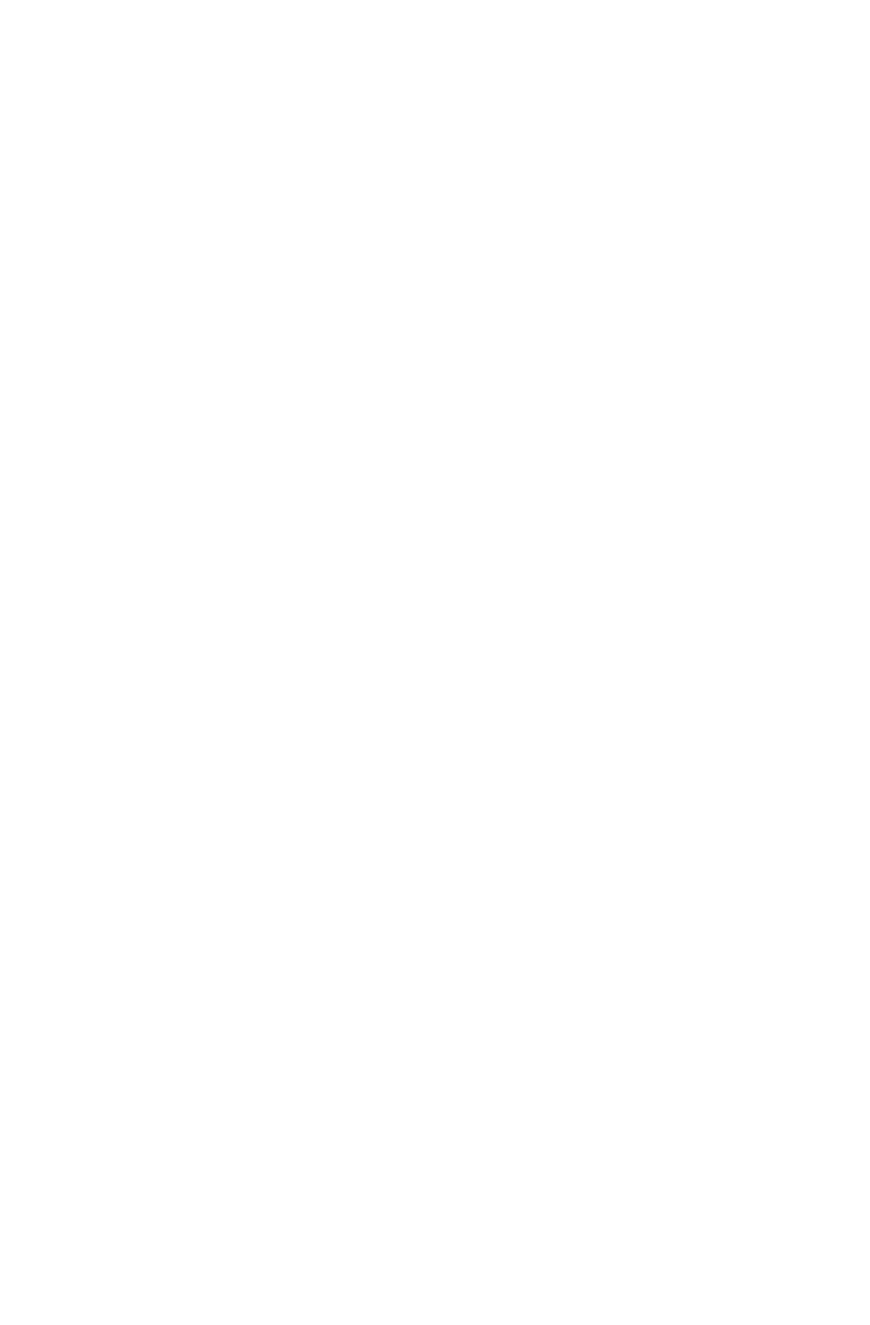
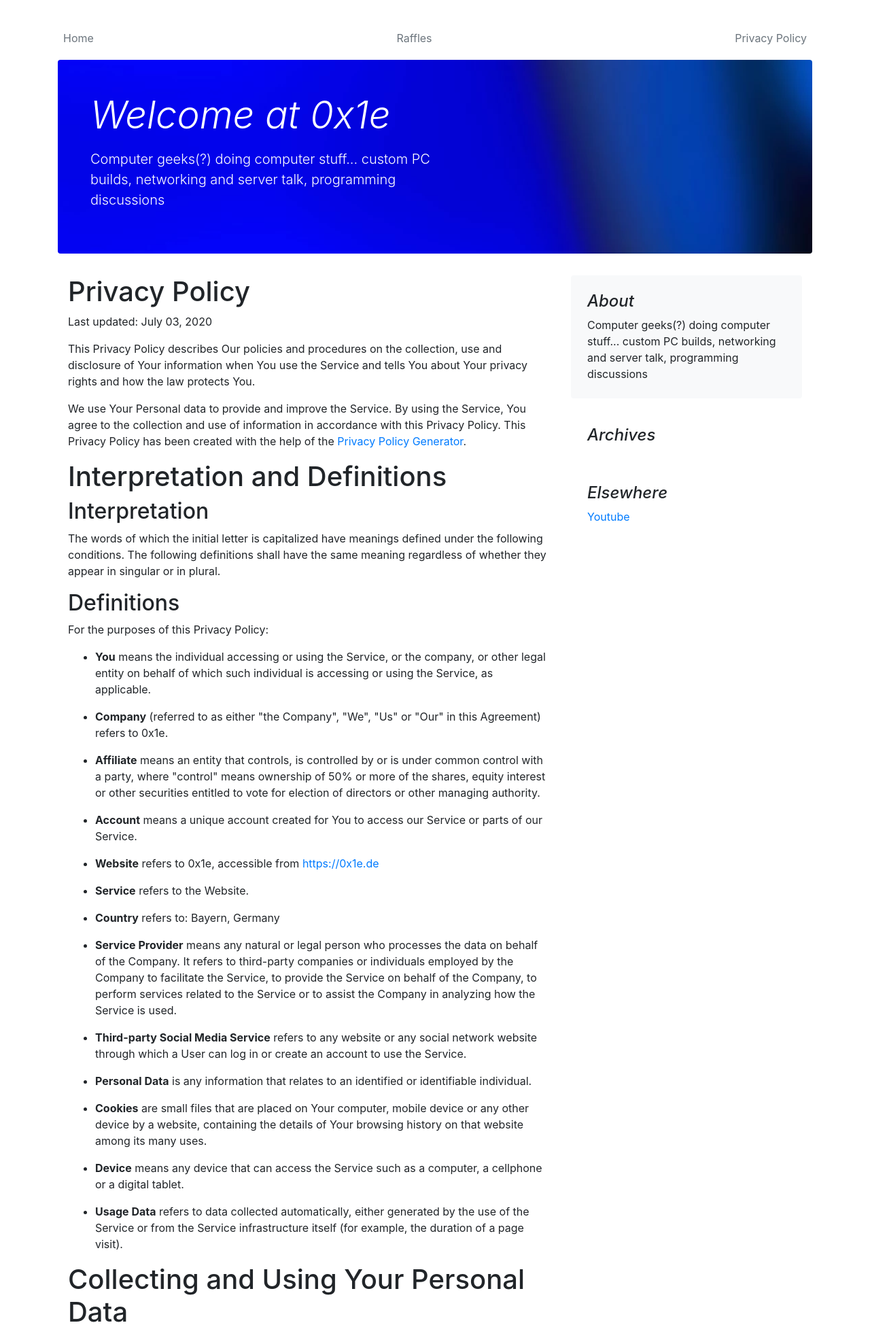
Before and after one commit to anselm92/hex1e, a Django app: page /privacy-policy/ in a window 1280 px wide. Before the commit the part shown is empty. Shown: the top 1949 px of the page at 68% size. Before the commit the page ends 800 px from the top, so only its background shows below. Run offline with Django 3.2, Linux system fonts and the light colour scheme; some libraries are stand-ins or nearby versions.

Commit message:
Defer loading css

```diff
--- a/webapp/templates/base.html
+++ b/webapp/templates/base.html
@@ -5,7 +5,6 @@
     <link>
     <meta charset="UTF-8">
     <title>This is 0x1e</title>
-    <link media="all" rel="stylesheet" href="{% static 'css/bootstrap.css' %}">
     {% block head %}
     {% endblock %}
 </head>
@@ -14,23 +13,6 @@
 <div class="container">
     <header class="blog-header py-3">
         <div class="row flex-nowrap justify-content-between align-items-center">
-            <!--            <div class="col-4 pt-1">-->
-            <!--                <a class="text-muted" href="#">Subscribe</a>-->
-            <!--            </div>-->
-            <!--            <div class="col-4 text-center">-->
-            <!--                <a class="blog-header-logo text-dark" href="#">Large</a>-->
-            <!--            </div>-->
-            <!--            <div class="col-4 d-flex justify-content-end align-items-center">-->
-            <!--                <a class="text-muted" href="#" aria-label="Search">-->
-            <!--                    <svg xmlns="http://www.w3.org/2000/svg" width="20" height="20" fill="none" stroke="currentColor"-->
-            <!--                         stroke-linecap="round" stroke-linejoin="round" stroke-width="2" class="mx-3" role="img"-->
-            <!--                         viewBox="0 0 24 24" focusable="false"><title>Search</title>-->
-            <!--                        <circle cx="10.5" cy="10.5" r="7.5"/>-->
-            <!--                        <path d="M21 21l-5.2-5.2"/>-->
-            <!--                    </svg>-->
-            <!--                </a>-->
-            <!--                <a class="btn btn-sm btn-outline-secondary" href="#">Sign up</a>-->
-            <!--            </div>-->
         </div>
     </header>
 
@@ -38,66 +20,22 @@
         <nav class="nav d-flex justify-content-between">
             <a class="p-2 text-muted" href="{% url 'webapp:blog-list' %}">Home</a>
             <a class="p-2 text-muted" href="{% url 'webapp:raffle-list' %}">Raffles</a>
+            <a class="p-2 text-muted" href="{% url 'webapp:privacy-policy' %}">Privacy Policy</a>
         </nav>
     </div>
 
     <main role="main" class="container">
         <div class="row">
 
-            <div class="jumbotron p-4 p-md-5 text-white rounded "style="background-image: url({% static 'img/banner.webp' %});">
+            <div class="jumbotron p-4 p-md-5 text-white rounded "
+                 style="background-image: url({% static 'img/banner.webp' %});">
                 <div class="col-md-6 px-0">
                     <h1 class="display-4 font-italic">Welcome at 0x1e</h1>
-                    <p class="lead my-3">Computer geeks(?) doing computer stuff... custom PC builds, networking and server talk, programming discussions</p>
+                    <p class="lead my-3">Computer geeks(?) doing computer stuff... custom PC builds, networking and
+                        server talk, programming discussions</p>
                     <p class="lead mb-0"><a href="#" class="text-white font-weight-bold"></a></p>
                 </div>
             </div>
-            <!-- END FEATURE -->
-
-            <!--&lt;!&ndash; BEGIN OTHER FEATURED POSTS &ndash;&gt;-->
-            <!--<div class="row mb-2">-->
-            <!--    <div class="col-md-6">-->
-            <!--        <div class="row no-gutters border rounded overflow-hidden flex-md-row mb-4 shadow-sm h-md-250 position-relative">-->
-            <!--            <div class="col p-4 d-flex flex-column position-static">-->
-            <!--                <strong class="d-inline-block mb-2 text-primary">World</strong>-->
-            <!--                <h3 class="mb-0">Featured post</h3>-->
-            <!--                <div class="mb-1 text-muted">Nov 12</div>-->
-            <!--                <p class="card-text mb-auto">This is a wider card with supporting text below as a natural lead-in to-->
-            <!--                    additional content.</p>-->
-            <!--                <a href="#" class="stretched-link">Continue reading</a>-->
-            <!--            </div>-->
-            <!--            <div class="col-auto d-none d-lg-block">-->
-            <!--                <svg class="bd-placeholder-img" width="200" height="250" xmlns="http://www.w3.org/2000/svg"-->
-            <!--                     preserveAspectRatio="xMidYMid slice" focusable="false" role="img"-->
-            <!--                     aria-label="Placeholder: Thumbnail"><title>Placeholder</title>-->
-            <!--                    <rect width="100%" height="100%" fill="#55595c"/>-->
-            <!--                    <text x="50%" y="50%" fill="#eceeef" dy=".3em">Thumbnail</text>-->
-            <!--                </svg>-->
-            <!--            </div>-->
-            <!--        </div>-->
-            <!--    </div>-->
-            <!--    <div class="col-md-6">-->
-            <!--        <div class="row no-gutters border rounded overflow-hidden flex-md-row mb-4 shadow-sm h-md-250 position-relative">-->
-            <!--            <div class="col p-4 d-flex flex-column position-static">-->
-            <!--                <strong class="d-inline-block mb-2 text-success">Design</strong>-->
-            <!--                <h3 class="mb-0">Post title</h3>-->
-            <!--                <div class="mb-1 text-muted">Nov 11</div>-->
-            <!--                <p class="mb-auto">This is a wider card with supporting text below as a natural lead-in to-->
-            <!--                    additional content.</p>-->
-            <!--                <a href="#" class="stretched-link">Continue reading</a>-->
-            <!--            </div>-->
-            <!--            <div class="col-auto d-none d-lg-block">-->
-            <!--                <svg class="bd-placeholder-img" width="200" height="250" xmlns="http://www.w3.org/2000/svg"-->
-            <!--                     preserveAspectRatio="xMidYMid slice" focusable="false" role="img"-->
-            <!--                     aria-label="Placeholder: Thumbnail"><title>Placeholder</title>-->
-            <!--                    <rect width="100%" height="100%" fill="#55595c"/>-->
-            <!--                    <text x="50%" y="50%" fill="#eceeef" dy=".3em">Thumbnail</text>-->
-            <!--                </svg>-->
-            <!--            </div>-->
-            <!--        </div>-->
-            <!--    </div>-->
-            <!--</div>-->
-            <!--&lt;!&ndash; END OTHER FEATURED POSTS &ndash;&gt;-->
-            <!--</div>-->
             <div class="col-md-8 blog-main pb-3">
 
 
@@ -110,7 +48,8 @@
             <aside class="col-md-4 blog-sidebar">
                 <div class="p-4 mb-3 bg-light rounded">
                     <h4 class="font-italic">About</h4>
-                    <p class="mb-0">Computer geeks(?) doing computer stuff... custom PC builds, networking and server talk, programming discussions</p>
+                    <p class="mb-0">Computer geeks(?) doing computer stuff... custom PC builds, networking and server
+                        talk, programming discussions</p>
                 </div>
 
                 <div class="p-4">
@@ -130,7 +69,8 @@
                 </div>
             </aside><!-- /.blog-sidebar -->
 
-            <script src="{% static 'js/bootstrap.js' %}"></script>
+            <link media="all" rel="stylesheet" href="{% static 'css/bootstrap.min.css' %}">
+            <script src="{% static 'js/bootstrap.min.js' %}"></script>
         </div><!-- /.row -->
 
     </main><!-- /.container -->
--- a/webapp/templates/webapp/privacy-policy.html
+++ b/webapp/templates/webapp/privacy-policy.html
@@ -0,0 +1,158 @@
+{% extends 'base.html' %}
+
+{% block head %}
+
+{% endblock %}
+
+{% block body %}
+
+<h1>Privacy Policy</h1>
+<p>Last updated: July 03, 2020</p>
+<p>This Privacy Policy describes Our policies and procedures on the collection, use and disclosure of Your information when You use the Service and tells You about Your privacy rights and how the law protects You.</p>
+<p>We use Your Personal data to provide and improve the Service. By using the Service, You agree to the collection and use of information in accordance with this Privacy Policy. This Privacy Policy has been created with the help of the <a href="https://www.termsfeed.com/privacy-policy-generator/" target="_blank">Privacy Policy Generator</a>.</p>
+<h1>Interpretation and Definitions</h1>
+<h2>Interpretation</h2>
+<p>The words of which the initial letter is capitalized have meanings defined under the following conditions.
+    The following definitions shall have the same meaning regardless of whether they appear in singular or in plural.</p>
+<h2>Definitions</h2>
+<p>For the purposes of this Privacy Policy:</p>
+<ul>
+    <li>
+        <p><strong>You</strong> means the individual accessing or using the Service, or the company, or other legal entity on behalf of which such individual is accessing or using the Service, as applicable.</p>
+    </li>
+    <li>
+        <p><strong>Company</strong> (referred to as either &quot;the Company&quot;, &quot;We&quot;, &quot;Us&quot; or &quot;Our&quot; in this Agreement) refers to 0x1e.</p>
+    </li>
+    <li>
+        <p><strong>Affiliate</strong> means an entity that controls, is controlled by or is under common control with a party, where &quot;control&quot; means ownership of 50% or more of the shares, equity interest or other securities entitled to vote for election of directors or other managing authority.</p>
+    </li>
+    <li>
+        <p><strong>Account</strong> means a unique account created for You to access our Service or parts of our Service.</p>
+    </li>
+    <li>
+        <p><strong>Website</strong> refers to 0x1e, accessible from <a href="https://0x1e.de" rel="external nofollow noopener" target="_blank">https://0x1e.de</a></p>
+    </li>
+    <li>
+        <p><strong>Service</strong> refers to the Website.</p>
+    </li>
+    <li>
+        <p><strong>Country</strong> refers to: Bayern,  Germany</p>
+    </li>
+    <li>
+        <p><strong>Service Provider</strong> means any natural or legal person who processes the data on behalf of the Company. It refers to third-party companies or individuals employed by the Company to facilitate the Service, to provide the Service on behalf of the Company, to perform services related to the Service or to assist the Company in analyzing how the Service is used.</p>
+    </li>
+    <li>
+        <p><strong>Third-party Social Media Service</strong> refers to any website or any social network website through which a User can log in or create an account to use the Service.</p>
+    </li>
+    <li>
+        <p><strong>Personal Data</strong> is any information that relates to an identified or identifiable individual.</p>
+    </li>
+    <li>
+        <p><strong>Cookies</strong> are small files that are placed on Your computer, mobile device or any other device by a website, containing the details of Your browsing history on that website among its many uses.</p>
+    </li>
+    <li>
+        <p><strong>Device</strong> means any device that can access the Service such as a computer, a cellphone or a digital tablet.</p>
+    </li>
+    <li>
+        <p><strong>Usage Data</strong> refers to data collected automatically, either generated by the use of the Service or from the Service infrastructure itself (for example, the duration of a page visit).</p>
+    </li>
+</ul>
+<h1>Collecting and Using Your Personal Data</h1>
+<h2>Types of Data Collected</h2>
+<h3>Personal Data</h3>
+<p>While using Our Service, We may ask You to provide Us with certain personally identifiable information that can be used to contact or identify You. Personally identifiable information may include, but is not limited to:</p>
+<ul>
+    <li>
+        <p>Email address</p>
+    </li>
+    <li>
+        <p>Usage Data</p>
+    </li>
+</ul>
+<h3>Usage Data</h3>
+<p>Usage Data is collected automatically when using the Service.</p>
+<p>Usage Data may include information such as Your Device's Internet Protocol address (e.g. IP address), browser type, browser version, the pages of our Service that You visit, the time and date of Your visit, the time spent on those pages, unique device identifiers and other diagnostic data.</p>
+<p>When You access the Service by or through a mobile device, We may collect certain information automatically, including, but not limited to, the type of mobile device You use, Your mobile device unique ID, the IP address of Your mobile device, Your mobile operating system, the type of mobile Internet browser You use, unique device identifiers and other diagnostic data.</p>
+<p>We may also collect information that Your browser sends whenever You visit our Service or when You access the Service by or through a mobile device.</p>
+<h3>Tracking Technologies and Cookies</h3>
+<p>We use Cookies and similar tracking technologies to track the activity on Our Service and store certain information. Tracking technologies used are beacons, tags, and scripts to collect and track information and to improve and analyze Our Service.</p>
+<p>You can instruct Your browser to refuse all Cookies or to indicate when a Cookie is being sent. However, if You do not accept Cookies, You may not be able to use some parts of our Service.</p>
+<p>Cookies can be &quot;Persistent&quot; or &quot;Session&quot; Cookies. Persistent Cookies remain on your personal computer or mobile device when You go offline, while Session Cookies are deleted as soon as You close your web browser. Learn more about cookies: <a href="https://www.termsfeed.com/blog/cookies/" target="_blank">All About Cookies</a>.</p>
+<p>We use both session and persistent Cookies for the purposes set out below:</p>
+<ul>
+    <li>
+        <p><strong>Necessary / Essential Cookies</strong></p>
+        <p>Type: Session Cookies</p>
+        <p>Administered by: Us</p>
+        <p>Purpose: These Cookies are essential to provide You with services available through the Website and to enable You to use some of its features. They help to authenticate users and prevent fraudulent use of user accounts. Without these Cookies, the services that You have asked for cannot be provided, and We only use these Cookies to provide You with those services.</p>
+    </li>
+    <li>
+        <p><strong>Cookies Policy / Notice Acceptance Cookies</strong></p>
+        <p>Type: Persistent Cookies</p>
+        <p>Administered by: Us</p>
+        <p>Purpose: These Cookies identify if users have accepted the use of cookies on the Website.</p>
+    </li>
+    <li>
+        <p><strong>Functionality Cookies</strong></p>
+        <p>Type: Persistent Cookies</p>
+        <p>Administered by: Us</p>
+        <p>Purpose: These Cookies allow us to remember choices You make when You use the Website, such as remembering your login details or language preference. The purpose of these Cookies is to provide You with a more personal experience and to avoid You having to re-enter your preferences every time You use the Website.</p>
+    </li>
+</ul>
+<p>For more information about the cookies we use and your choices regarding cookies, please visit our Cookies Policy or the Cookies section of our Privacy Policy.</p>
+<h2>Use of Your Personal Data</h2>
+<p>The Company may use Personal Data for the following purposes:</p>
+<ul>
+    <li><strong>To provide and maintain our Service</strong>, including to monitor the usage of our Service.</li>
+    <li><strong>To manage Your Account:</strong> to manage Your registration as a user of the Service. The Personal Data You provide can give You access to different functionalities of the Service that are available to You as a registered user.</li>
+    <li><strong>For the performance of a contract:</strong> the development, compliance and undertaking of the purchase contract for the products, items or services You have purchased or of any other contract with Us through the Service.</li>
+    <li><strong>To contact You:</strong> To contact You by email, telephone calls, SMS, or other equivalent forms of electronic communication, such as a mobile application's push notifications regarding updates or informative communications related to the functionalities, products or contracted services, including the security updates, when necessary or reasonable for their implementation.</li>
+    <li><strong>To provide You</strong> with news, special offers and general information about other goods, services and events which we offer that are similar to those that you have already purchased or enquired about unless You have opted not to receive such information.</li>
+    <li><strong>To manage Your requests:</strong> To attend and manage Your requests to Us.</li>
+</ul>
+<p>We may share your personal information in the following situations:</p>
+<ul>
+    <li><strong>With Service Providers:</strong> We may share Your personal information with Service Providers to monitor and analyze the use of our Service,  to contact You.</li>
+    <li><strong>For Business transfers:</strong> We may share or transfer Your personal information in connection with, or during negotiations of, any merger, sale of Company assets, financing, or acquisition of all or a portion of our business to another company.</li>
+    <li><strong>With Affiliates:</strong> We may share Your information with Our affiliates, in which case we will require those affiliates to honor this Privacy Policy. Affiliates include Our parent company and any other subsidiaries, joint venture partners or other companies that We control or that are under common control with Us.</li>
+    <li><strong>With Business partners:</strong> We may share Your information with Our business partners to offer You certain products, services or promotions.</li>
+    <li><strong>With other users:</strong> when You share personal information or otherwise interact in the public areas with other users, such information may be viewed by all users and may be publicly distributed outside. If You interact with other users or register through a Third-Party Social Media Service, Your contacts on the Third-Party Social Media Service may see Your name, profile, pictures and description of Your activity. Similarly, other users will be able to view descriptions of Your activity, communicate with You and view Your profile.</li>
+</ul>
+<h2>Retention of Your Personal Data</h2>
+<p>The Company will retain Your Personal Data only for as long as is necessary for the purposes set out in this Privacy Policy. We will retain and use Your Personal Data to the extent necessary to comply with our legal obligations (for example, if we are required to retain your data to comply with applicable laws), resolve disputes, and enforce our legal agreements and policies.</p>
+<p>The Company will also retain Usage Data for internal analysis purposes. Usage Data is generally retained for a shorter period of time, except when this data is used to strengthen the security or to improve the functionality of Our Service, or We are legally obligated to retain this data for longer time periods.</p>
+<h2>Transfer of Your Personal Data</h2>
+<p>Your information, including Personal Data, is processed at the Company's operating offices and in any other places where the parties involved in the processing are located. It means that this information may be transferred to — and maintained on — computers located outside of Your state, province, country or other governmental jurisdiction where the data protection laws may differ than those from Your jurisdiction.</p>
+<p>Your consent to this Privacy Policy followed by Your submission of such information represents Your agreement to that transfer.</p>
+<p>The Company will take all steps reasonably necessary to ensure that Your data is treated securely and in accordance with this Privacy Policy and no transfer of Your Personal Data will take place to an organization or a country unless there are adequate controls in place including the security of Your data and other personal information.</p>
+<h2>Disclosure of Your Personal Data</h2>
+<h3>Business Transactions</h3>
+<p>If the Company is involved in a merger, acquisition or asset sale, Your Personal Data may be transferred. We will provide notice before Your Personal Data is transferred and becomes subject to a different Privacy Policy.</p>
+<h3>Law enforcement</h3>
+<p>Under certain circumstances, the Company may be required to disclose Your Personal Data if required to do so by law or in response to valid requests by public authorities (e.g. a court or a government agency).</p>
+<h3>Other legal requirements</h3>
+<p>The Company may disclose Your Personal Data in the good faith belief that such action is necessary to:</p>
+<ul>
+    <li>Comply with a legal obligation</li>
+    <li>Protect and defend the rights or property of the Company</li>
+    <li>Prevent or investigate possible wrongdoing in connection with the Service</li>
+    <li>Protect the personal safety of Users of the Service or the public</li>
+    <li>Protect against legal liability</li>
+</ul>
+<h2>Security of Your Personal Data</h2>
+<p>The security of Your Personal Data is important to Us, but remember that no method of transmission over the Internet, or method of electronic storage is 100% secure. While We strive to use commercially acceptable means to protect Your Personal Data, We cannot guarantee its absolute security.</p>
+<h1>Links to Other Websites</h1>
+<p>Our Service may contain links to other websites that are not operated by Us. If You click on a third party link, You will be directed to that third party's site. We strongly advise You to review the Privacy Policy of every site You visit.</p>
+<p>We have no control over and assume no responsibility for the content, privacy policies or practices of any third party sites or services.</p>
+<h1>Changes to this Privacy Policy</h1>
+<p>We may update our Privacy Policy from time to time. We will notify You of any changes by posting the new Privacy Policy on this page.</p>
+<p>We will let You know via email and/or a prominent notice on Our Service, prior to the change becoming effective and update the &quot;Last updated&quot; date at the top of this Privacy Policy.</p>
+<p>You are advised to review this Privacy Policy periodically for any changes. Changes to this Privacy Policy are effective when they are posted on this page.</p>
+<h1>Contact Us</h1>
+<p>If you have any questions about this Privacy Policy, You can contact us:</p>
+<ul>
+    <li>By email: info@0x1e.de</li>
+</ul>
+
+
+{% endblock %}
```
